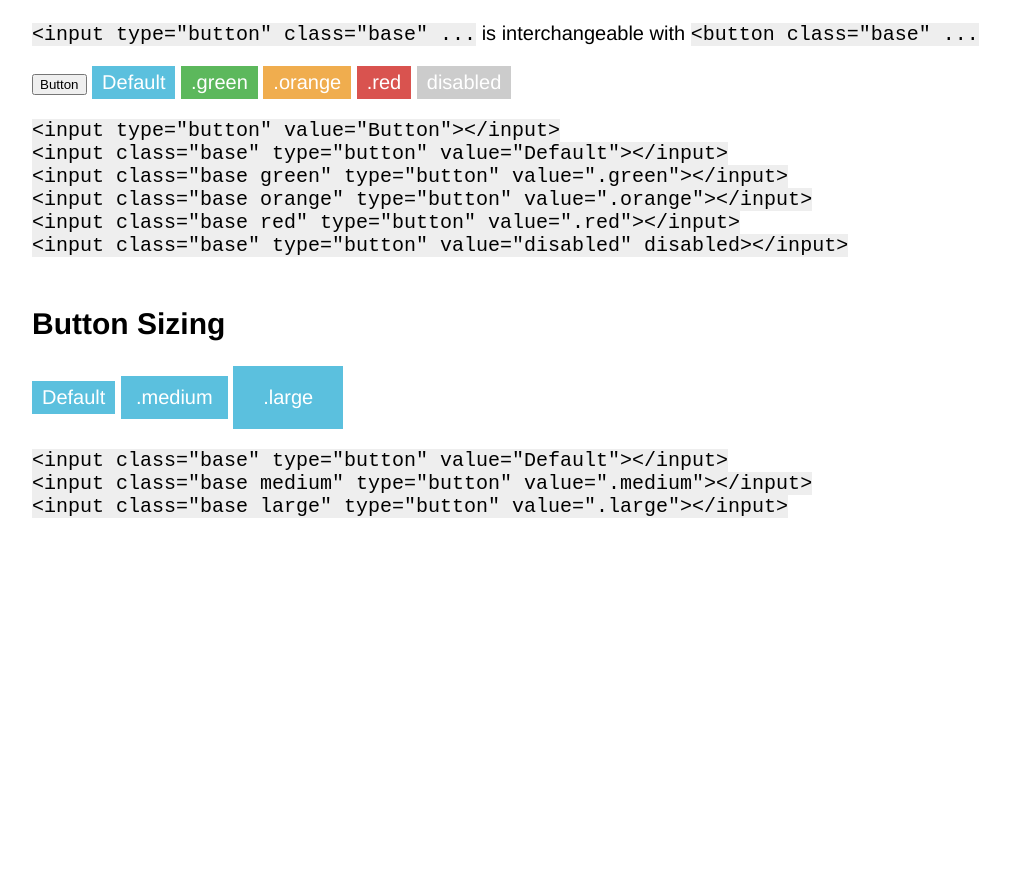
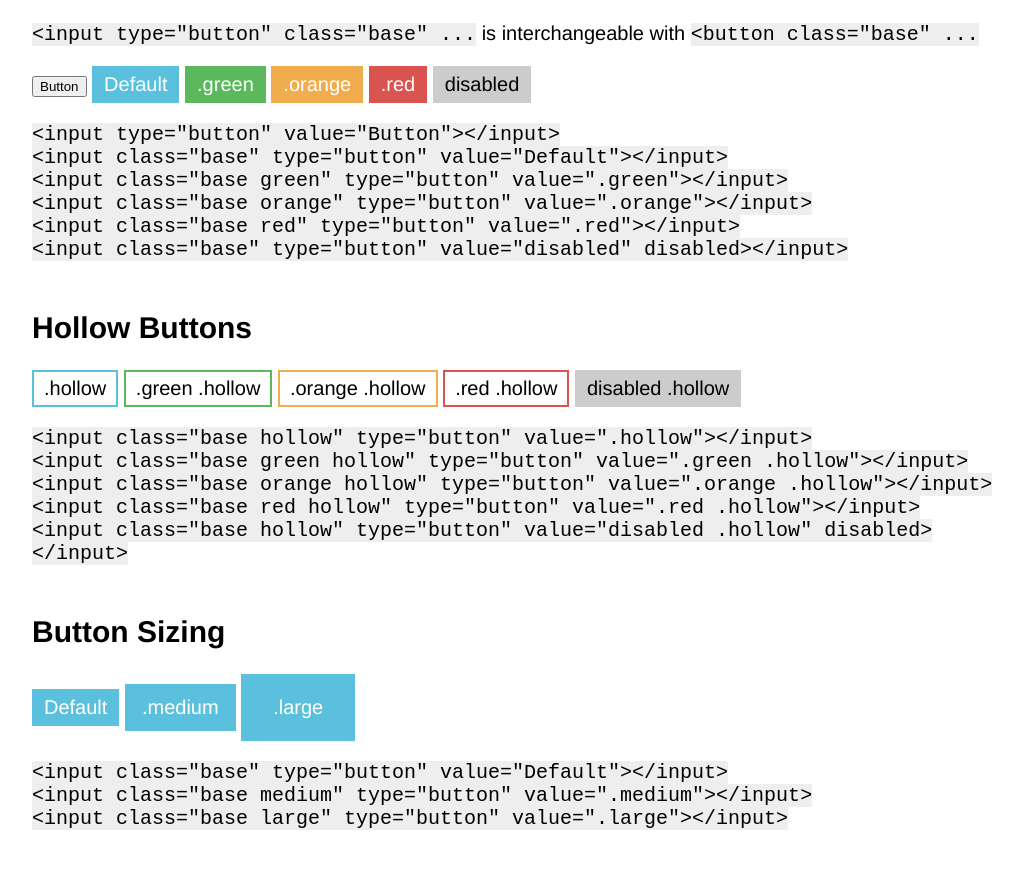
Before and after one commit to raymondzeng/base, a plain HTML site: page index.html in a window 1280 px wide. Shown: the part 663-1532 px from the top of the page, without its empty margins (126-1149 px from the left). Before the commit the page ends 1389 px from the top, so only its background shows below. Drawn offline with Linux system fonts and the light colour scheme.

Commit message:
hollow btns

```diff
--- a/base.css
+++ b/base.css
@@ -21,45 +21,24 @@ input[type="text"].base {
 
 /* Buttons */
 input[type="button"].base, button.base {
-    border: 0;
     padding: 5px 10px;
     background-color: #5bc0de;
-    border-color: #46b8da;
+    border: 2px solid #5bc0de;
     color: white;
     text-decoration: none;
     cursor: pointer;
 }
-input[type="button"].base:hover, button.base:hover {
-    background-color:#31b0d5;
-    border-color:#269abc;
-}
 input[type="button"].base.red, button.base.red {
     background-color: #d9534f;
-    border-color: #d43f3a;
-}
-input[type="button"].base.red:hover, button.base.red:hover {
-    background-color:#c9302c;
-    border-color:#ac2925
+    border: 2px solid #d9534f;
 }
 input[type="button"].base.green, button.base.green {
     background-color: #5cb85c;
-    border-color: #4cae4c;
-}
-input[type="button"].base.green:hover, button.base.green:hover {
-    background-color:#449d44;
-    border-color:#398439
+    border:2px solid #5cb85c;
 }
 input[type="button"].base.orange, button.base.orange {
     background-color: #f0ad4e;
-    border-color: #eea236;
-}
-input[type="button"].base.orange:hover, button.base.orange:hover {
-    background-color: #ec971f;
-    border-color: #d58512;
-}
-input[type="button"].base:disabled, button:disabled {
-    background: #ccc;
-    cursor: default;
+    border:2px solid #f0ad4e;
 }
 
 input[type="button"].base.medium, button.base.mediium {
@@ -69,3 +48,36 @@ input[type="button"].base.medium, button.base.mediium {
 input[type="button"].base.large, button.base.large {
     padding: 20px 30px;
 }
+
+input[type="button"].base.hollow, button.base.hollow {
+    Background-color: inherit;
+    color: black;
+}
+
+
+input[type="button"].base.orange:hover, button.base.orange:hover {
+    background-color: #ec971f;
+    border:2px solid #ec971f;
+}
+input[type="button"].base.green:hover, button.base.green:hover {
+    background-color:#449d44;
+    border: 2px solid #449d44;
+}
+
+input[type="button"].base.red:hover, button.base.red:hover {
+    background-color:#c9302c;
+    border: 2px solid #c9302c;
+}
+
+input[type="button"].base:hover, button.base:hover {
+    background-color:#31b0d5;
+    border: 2px solid #31b0d5;
+    color: white;
+}
+
+input[type="button"].base:disabled, button:disabled {
+    background: #ccc;
+    border: 2px solid #ccc;
+    cursor: default;
+    color: black;
+}
--- a/index.html
+++ b/index.html
@@ -66,6 +66,22 @@
     </section>
 
     <section>
+      <h2>Hollow Buttons</h2>
+      <input class="base hollow" type="button" value=".hollow"></input>
+      <input class="base green hollow" type="button" value=".green .hollow"></input>
+      <input class="base orange hollow" type="button" value=".orange .hollow"></input>
+      <input class="base red hollow" type="button" value=".red .hollow"></input>
+      <input class="base hollow" type="button" value="disabled .hollow" disabled></input>
+      <p><code>
+          &lt;input class=&quot;base hollow&quot; type=&quot;button&quot; value=&quot;.hollow&quot;&gt;&lt;/input&gt;<br>
+          &lt;input class=&quot;base green hollow&quot; type=&quot;button&quot; value=&quot;.green .hollow&quot;&gt;&lt;/input&gt;<br>
+          &lt;input class=&quot;base orange hollow&quot; type=&quot;button&quot; value=&quot;.orange .hollow&quot;&gt;&lt;/input&gt;<br>
+          &lt;input class=&quot;base red hollow&quot; type=&quot;button&quot; value=&quot;.red .hollow&quot;&gt;&lt;/input&gt;<br>
+          &lt;input class=&quot;base hollow&quot; type=&quot;button&quot; value=&quot;disabled .hollow&quot; disabled&gt;&lt;/input&gt;<br>
+      </code></p>
+    </section>
+
+    <section>
       <h2>Button Sizing</h2>
       <input class="base" type="button" value="Default"></input>
       <input class="base medium" type="button" value=".medium"></input>
```
